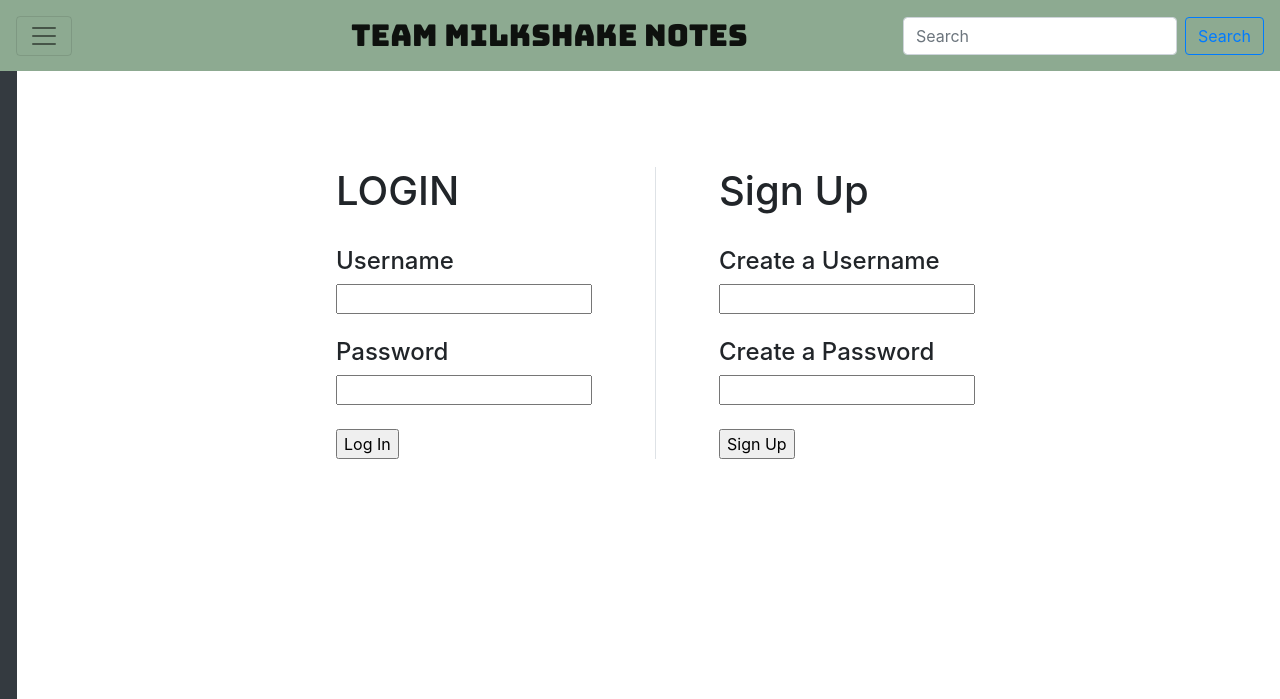
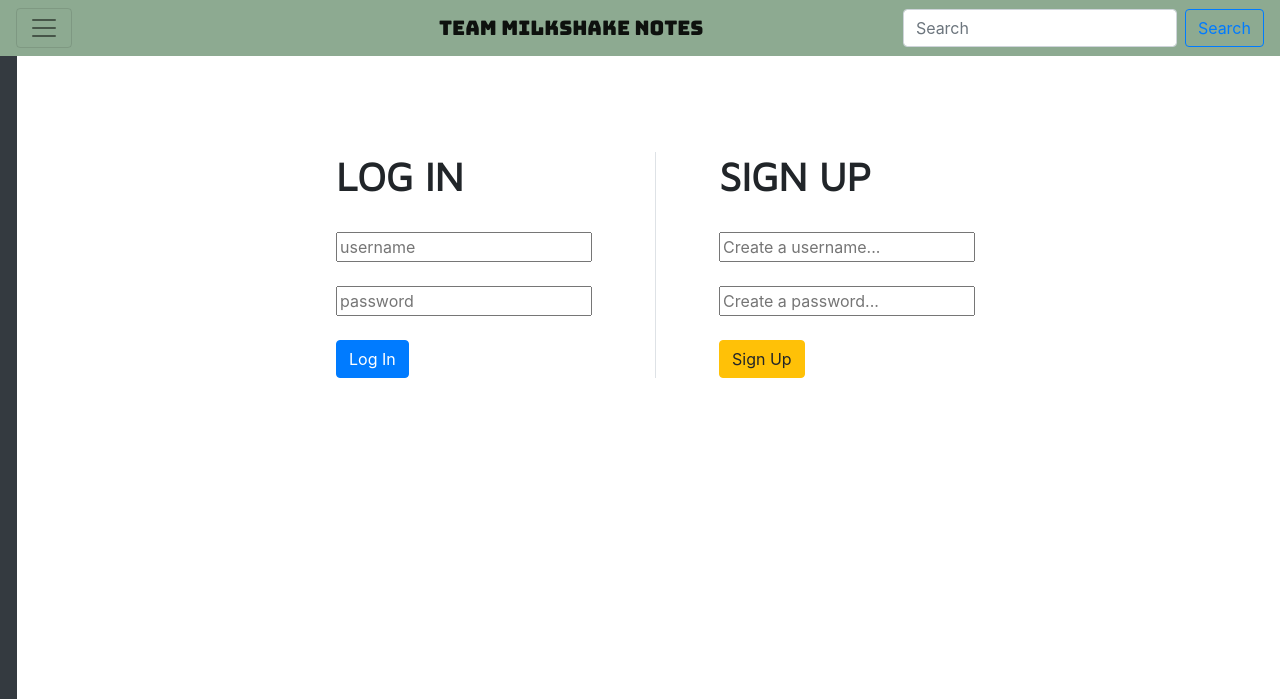
Before and after one commit to kristinlin/MiLKShake, a Flask app: page /login in a window 1280 px wide. Shown: the top 699 px of the page. Run offline with Flask 2, Linux system fonts and the light colour scheme; some libraries are stand-ins or nearby versions.

Commit message:
reorganized repo; devlog; css on login/signup and started welcome notes

```diff
--- a/MiLKShake/static/base.css
+++ b/MiLKShake/static/base.css
@@ -8,6 +8,11 @@
     text-indent:10px;
 }
 
+.heading {
+    font-family: 'Maven Pro', sans-serif;
+    font-weight: bold
+}
+
 .flashed {
     color: red;
     font-weight:bold;
--- a/MiLKShake/templates/base.html
+++ b/MiLKShake/templates/base.html
@@ -4,7 +4,8 @@
     <title>{{title}}</title>
     <link rel="stylesheet" href="https://maxcdn.bootstrapcdn.com/bootstrap/4.0.0/css/bootstrap.min.css" integrity="sha384-Gn5384xqQ1aoWXA+058RXPxPg6fy4IWvTNh0E263XmFcJlSAwiGgFAW/dAiS6JXm" crossorigin="anonymous">
     <link type="text/css" href="/static/base.css" rel="stylesheet">
-    <link href="https://fonts.googleapis.com/css?family=Bungee" rel="stylesheet">
+    <link href="https://fonts.googleapis.com/css?family=Maven+Pro|Bungee" rel="stylesheet">
+
   </head>
 
   <body>
@@ -16,7 +17,7 @@
         <span class="navbar-toggler-icon"></span>
       </button>
       <br>
-      <a class="navbar-brand" href="/" style="font-family:'Bungee', cursive; font-size:30px">TEAM MILKSHAKE NOTES</a>
+      <a class="navbar-brand" href="/" style="font-family:'Bungee', cursive; font-size:20px">TEAM MILKSHAKE NOTES</a>
       <form class="form-inline">
 	<input class="form-control mr-sm-2" type="search" placeholder="Search" aria-label="Search">
 	<button class="btn btn-outline-primary success my-2 my-sm-0" type="submit">Search</button>
@@ -28,7 +29,7 @@
       <div class="col-">
 	<nav class="navbar navbar-dark bg-dark" style="height:100vh">
 	  <div class="collapse" id="navbarToggleExternalContent">
-	    <div class="bg-dark p-4" style="height:100vh; width:275px">
+	    <div class="bg-dark p-4" style="height:100vh; width:200px">
 	      <a href="/"><h4 class="text-white sidebar">Notes</h4></a>
 	      <h4 class="text-white sidebar" >Labels</h4>
 	      <span class="text-muted ml-3 sidebar">Insert list.</span>
@@ -37,14 +38,13 @@
 	  </div>
 	</nav>
       </div>
-
       <div class="container mt-5 mb-5">
 	<!-- content -->
 	<div class="messages">
 	  {% set messages = get_flashed_messages() %}
 	  {% for message in messages %}
 	  <div class="text-center flashed">
-	    {{message}} </h1>
+	    {{message}}
 	  </div>
 	  {% endfor %}
 	</div>
@@ -55,6 +55,7 @@
 	{% endblock %}
       </div>
     </div>
+
   </body>
   <script src="https://code.jquery.com/jquery-3.3.1.slim.min.js" integrity="sha384-q8i/X+965DzO0rT7abK41JStQIAqVgRVzpbzo5smXKp4YfRvH+8abtTE1Pi6jizo" crossorigin="anonymous"></script>
 <script src="https://cdnjs.cloudflare.com/ajax/libs/popper.js/1.14.3/umd/popper.min.js" integrity="sha384-ZMP7rVo3mIykV+2+9J3UJ46jBk0WLaUAdn689aCwoqbBJiSnjAK/l8WvCWPIPm49" crossorigin="anonymous"></script>
--- a/MiLKShake/templates/login.html
+++ b/MiLKShake/templates/login.html
@@ -4,28 +4,24 @@
 <div class="row">
   <div class="col-6 border-right">
     <div class="float-right mr-5">
-      <h1> LOGIN </h1>
+      <h1 class="heading"> LOG IN </h1>
       <br>
       <form method="POST" action="/welcome">
-	<h4>Username</h4>
-	<input type="text" name="user" value=""><br><br>
-	<h4>Password</h4>
-	<input type="password" name="pass" value=""><br><br>
-	<input type="submit" value="Log In" >
+	<input type="text" name="user" placeholder="username" value=""><br><br>
+	<input type="password" name="pass" placeholder="password" value=""><br><br>
+	<input class="btn btn-primary" type="submit" value="Log In" >
       </form>
     </div>
     <br>
   </div>
   <div class="col-6">
     <div class="float-left ml-5">
-      <h1> Sign Up </h1>
+      <h1 class="heading"> SIGN UP </h1>
       <br>
       <form method="POST" action="/signup">
-	<h4> Create a Username </h4>
-	<input type="text" name="user" value=""><br><br>
-	<h4> Create a Password </h4>
-	<input type="password" name="pass" value=""><br><br>
-	<input type="submit" value="Sign Up">
+	<input type="text" name="user" placeholder="Create a username..." value=""><br><br>
+	<input type="password" name="pass" value="" placeholder="Create a password..."><br><br>
+	<input class="btn btn-warning" type="submit" value="Sign Up">
       </form>
     </div>
   </div>
--- a/devlog.txt
+++ b/docs/devlog.txt
@@ -24,3 +24,6 @@ Worked on login and sign up
 
 parabS -- 2018-05-23 2:50
 Worked on login/sign up screen as well as home page of notes
+
+linK -- 2018-05-24 10:35
+Deployed site, finished css for login/signup and working on welcome notes
```
Also changed, not shown: 2 other files. Lines whose indentation alone changed are shown as unchanged.
